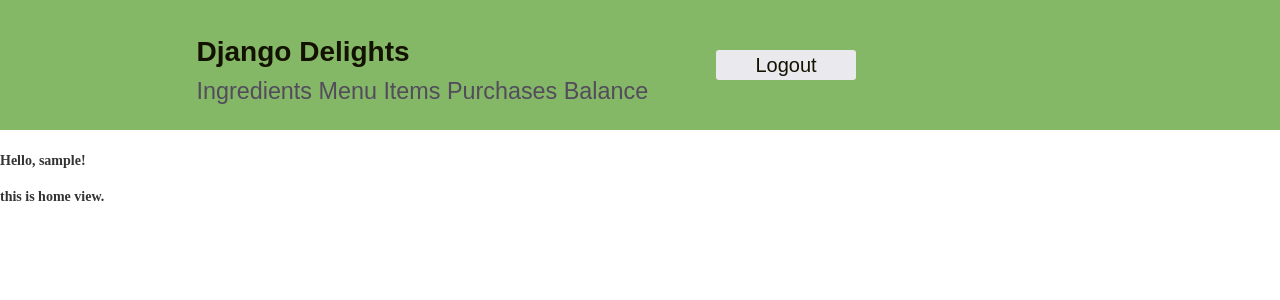
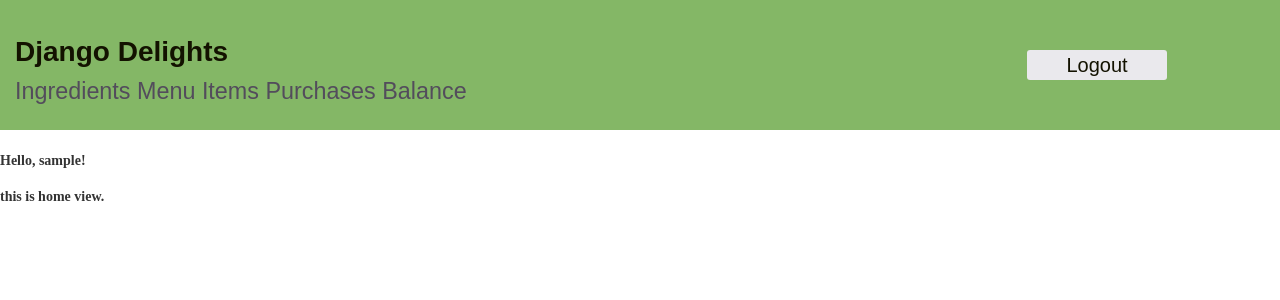
Before and after one commit to CafelatteHere/django_delights, a Django app: page / in a window 1280 px wide. Shown: the top 300 px of the page. Run offline with Django 4.2, Linux system fonts and the light colour scheme; the visitor is signed in with stand-in values (Sample User, id 1).

Commit message:
edited base template css
Fixed position of the logout button

```diff
--- a/django_delights/inventory/static/inventory/style.css
+++ b/django_delights/inventory/static/inventory/style.css
@@ -5,7 +5,7 @@ body {
   position: relative;
   flex-direction: column;
   display: flex;
-  width: 100%;
+  width: 100vw;
   }
 
   h1,h2,h3,h4,h5,h6,p {
@@ -28,9 +28,10 @@ a {
 }
 
 .header {
-  width: 100vw;
-  position: absolute;
-  justify-content:space-evenly;
+  width: 100%;
+  /* position: absolute; */
+  position:relative;
+  justify-content:space-between;
   align-items:center;
   display: flex;
   height: 100px;
@@ -43,12 +44,12 @@ a {
 .header-container {
   width: 50%;
   opacity: 100%;
-  position: absolute;
+  /* position: absolute; */
   flex-direction: column;
   justify-content: space-between;
   /* align-items: center; */
   display: flex;
-  margin-right: 20%;
+  margin-right: 10%;
 }
 
 .navbar {
@@ -58,11 +59,11 @@ a {
 
 .logout_btn_container{
   width: 20%;
-  position: absolute;
+  /* position: absolute; */
   align-items: center;
   justify-content: center;
+  margin-right: 10%;
   display: flex;
-  margin-left: 20%;
   width: 140px;
   height: 30px;
   font-size: 20px;
--- a/django_delights/inventory/templates/inventory/base.html
+++ b/django_delights/inventory/templates/inventory/base.html
@@ -21,6 +21,7 @@
         <a href="{% url 'showprofit' %}">Balance</a>
       </div>
   </div>
+
     <div class="logout_btn_container">
     {% if user.username %}
       <a href="{% url 'logout' %}">Logout</a>
```
Lines whose indentation alone changed are shown as unchanged.
